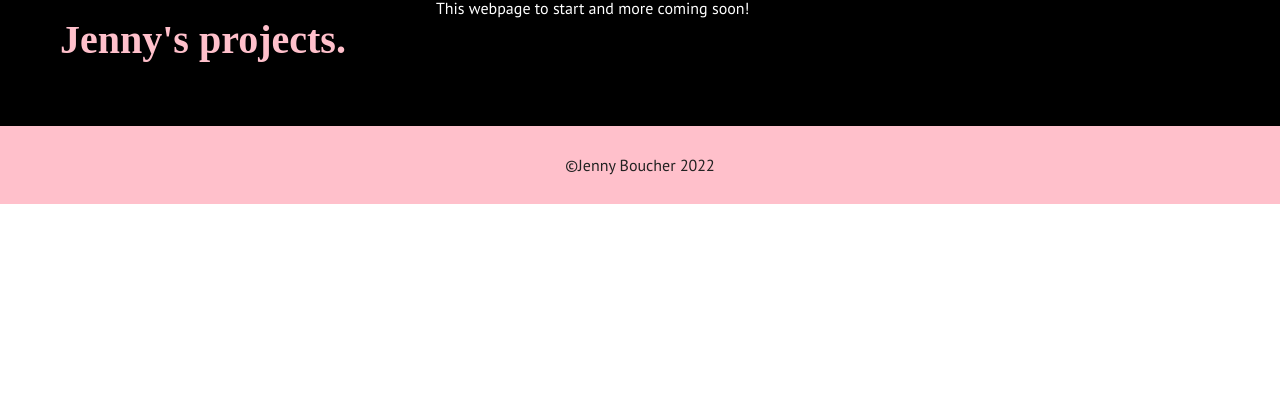
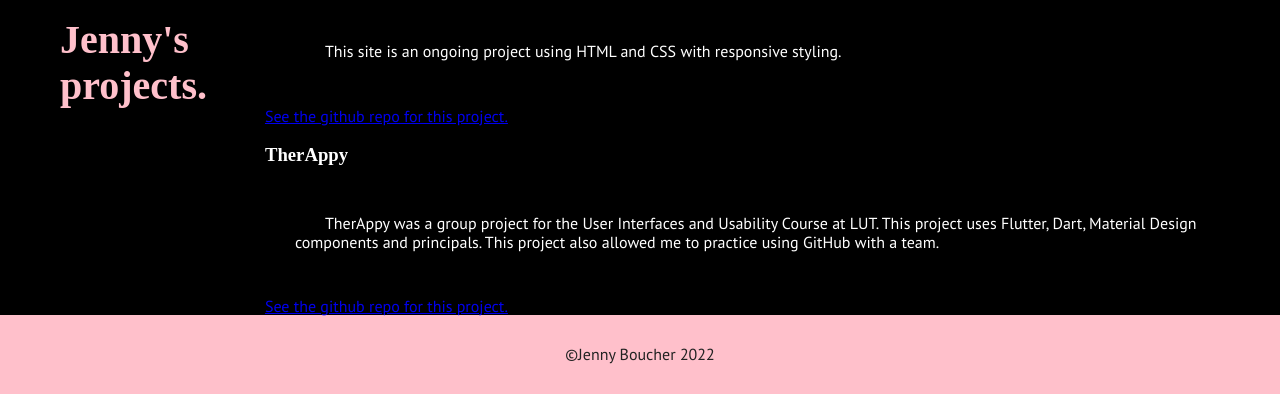
Before and after one commit to jboucher154/personalSite, a website built with Parcel: page index.html in a window 1280 px wide. Shown: the part 1146-1540 px from the top of the page. Before the commit the page ends 1350 px from the top, so only its background shows below. Built offline with nearby package versions, Linux system fonts and the light colour scheme; a web font is replaced by a local one.

Commit message:
add html card content for personal site and Therappy

```diff
--- a/index.html
+++ b/index.html
@@ -109,7 +109,29 @@
     <section id="projects">
       <div class="content-container">
         <h2>Jenny's projects.</h2>
-        <p>This webpage to start and more coming soon!</p>
+        <div class="card container">
+          <card id="personalSite">
+            <h3 class="title">Personal Site</h3>
+            <div class="cardContent">
+              <p class="cardDescription">This site is an ongoing project using HTML and CSS with responsive styling.</p>
+              <div class="links">
+                <a href="https://github.com/jboucher154/personalSite" target="blank"> See the github repo for this project.</a>
+              </div>
+            </div>
+          </card>
+          <card id="TherAppy">
+            <h3 class="title">TherAppy</h3>
+            <div class="cardContent">
+              <p class="cardDescription">TherAppy was a group project for the User Interfaces and Usability Course at LUT.
+                This project uses Flutter, Dart, Material Design components and principals. This project also allowed me
+                to practice using GitHub with a team.</p>
+              <div class="links">
+                <a href="https://github.com/jboucher154/therappy" target="blank"> See the github repo for this project.</a>
+              </div>
+            </div>
+          </card>
+        </div>
+<!--        <p>This webpage to start and more coming soon!</p>-->
       </div>
     </section>
 
```
